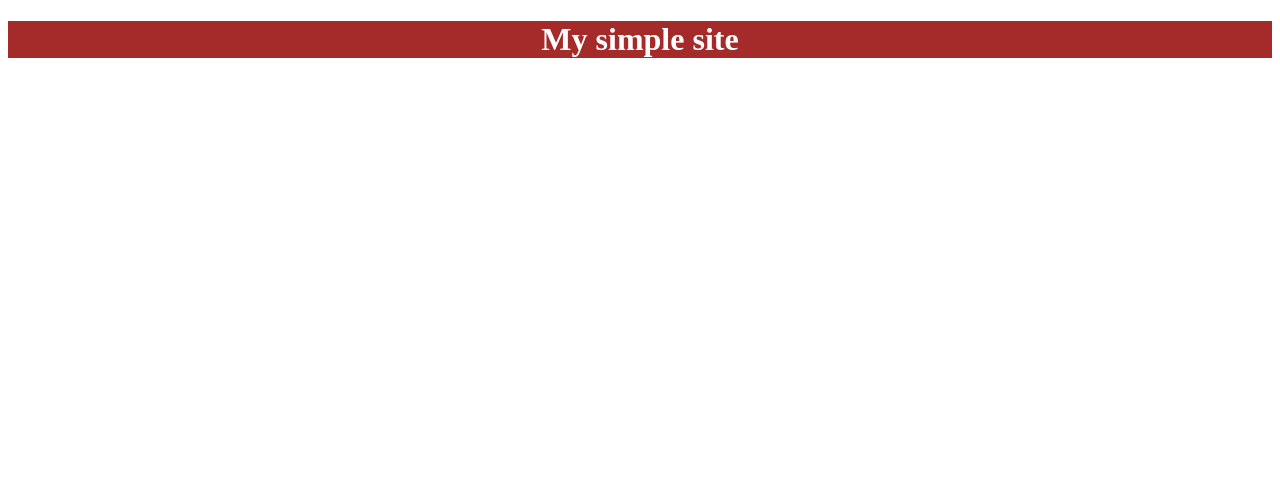
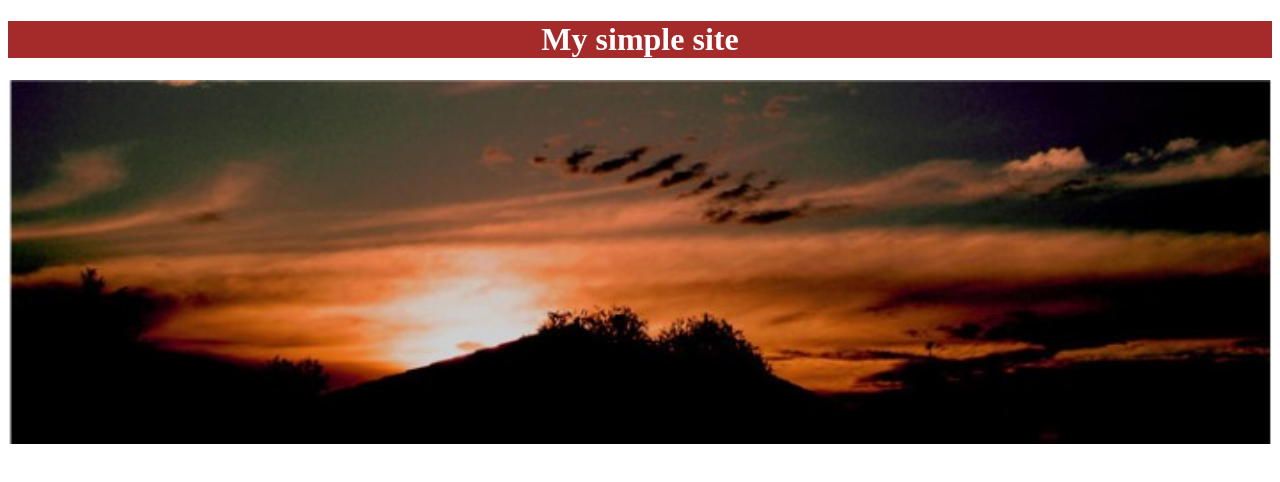
Before and after one commit to vladatamanchuk/homework3simple, a plain HTML site: page index.html in a window 1280 px wide. Drawn offline with Linux system fonts and the light colour scheme.

Commit message:
added img

```diff
--- a/index.html
+++ b/index.html
@@ -11,5 +11,10 @@
     <header class="header">
         <h1>My simple site </h1>
     </header>
+    <main>
+        <div>
+            <img class="container-img" src="img\Screenshot_2.jpg" alt="">
+        </div>
+    </main>
 </body>
 </html>
--- a/style.css
+++ b/style.css
@@ -4,3 +4,7 @@
     text-align: center;
     color :#fff;
 }
+.container-img
+{
+    width: 100%;
+}
```
